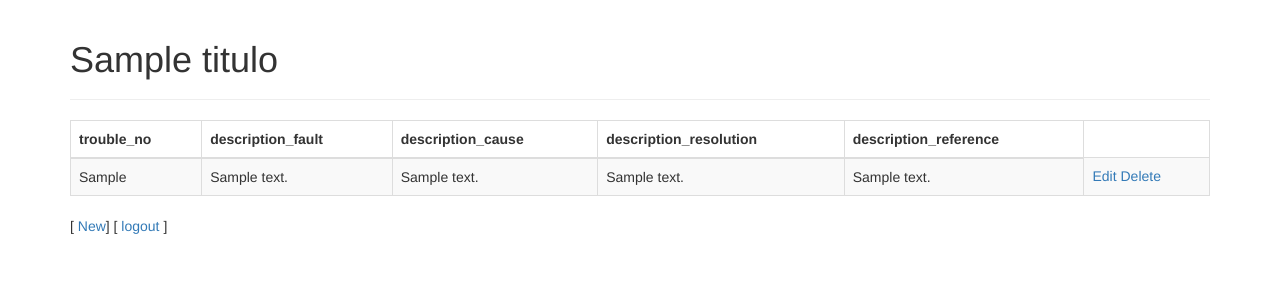
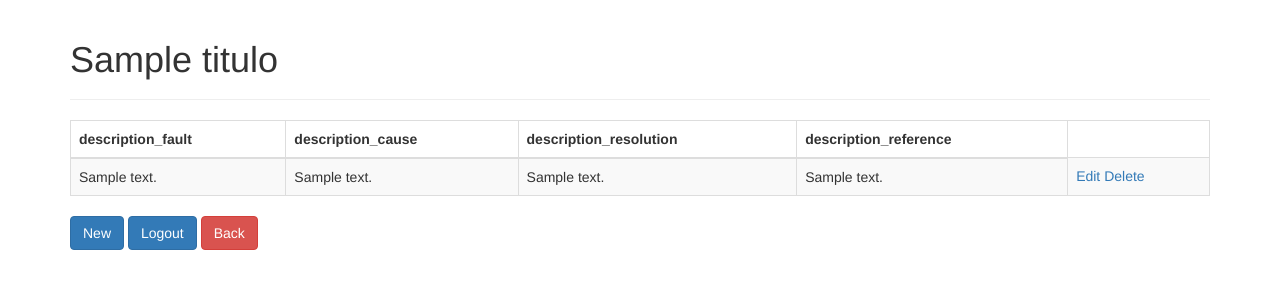
Before and after one commit to lfernandodiniz/Recherche_information, a Flask app: template templates/troubleshooting.html in a window 1280 px wide. Shown: the top 300 px of the page. Run offline with Flask 2, Linux system fonts and the light colour scheme; the template is opened without the code that fills it: most values are stand-ins (such as "Sample title", 1, 10 or a date in 2020); some libraries are stand-ins or nearby versions.

Commit message:
removed the column trouble_no, changed form link to button new and logout, added the red button back to index

```diff
--- a/templates/troubleshooting.html
+++ b/templates/troubleshooting.html
@@ -4,7 +4,7 @@
             <thead class="thead-default">
 
                 <tr>
-                    <th>trouble_no</th>
+                    <!-- <th>trouble_no</th> -->
                     <th>description_fault</th>
                     <th>description_cause</th>
                     <th>description_resolution</th>
@@ -16,7 +16,7 @@
             <tbody>
             {% for item in lista %}
                 <tr>
-                    <td>{{ item.trouble_no }}</td>
+                    <!-- <td>{{ item.trouble_no }}</td> -->
                     <td>{{ item.description_fault }}</td>
                     <td>{{ item.description_cause }}</td>
                     <td>{{ item.description_resolution }}</td>
@@ -34,6 +34,9 @@
             </tbody>
 
         </table>
-        <span>[ <a href="  {{  url_for('new')  }}  "id="link_new"> New</a>] </span>
-        <span>[ <a href="  {{  url_for('logout')  }}  " id="link_home">logout</a> ]</span>
+        <!-- <span>[ <a href="  {{  url_for('new')  }}  "id="link_new"> New</a>] </span> -->
+        <!-- <span>[ <a href="  {{  url_for('logout')  }}  " id="link_home">logout</a> ]</span> -->
+        <a class="btn btn-primary" href="{{ url_for('new') }}">New</a>
+        <a class="btn btn-primary" href="{{ url_for('logout') }}">Logout</a>
+        <a class="btn btn-danger" href="{{ url_for('index') }}">Back</a>
 {% endblock %}
```
